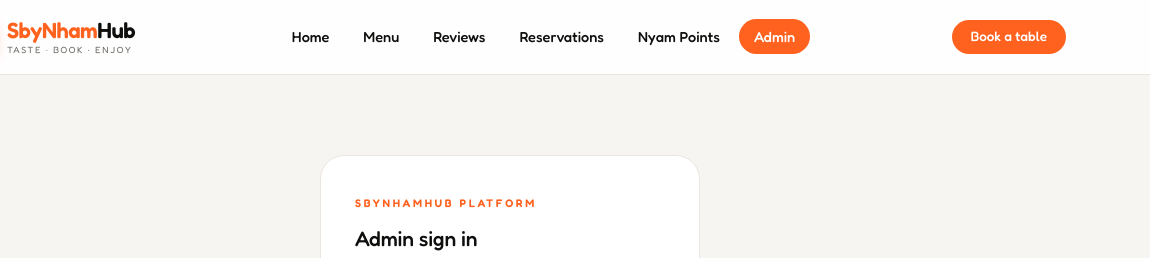
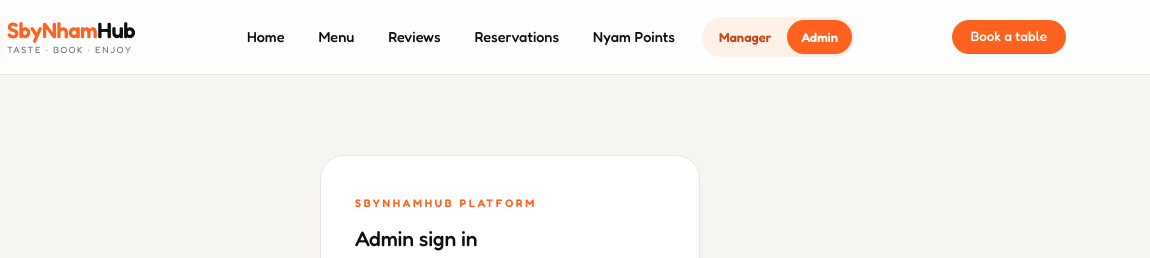
Before and after one commit to YomMunyra/SBYNHAMHUB, a website: page public/admin/index.html in a window 1280 px wide. Shown: the top 258 px of the page, 130-1280 px from the left. Drawn offline with Linux system fonts and the light colour scheme.

Commit message:
Add Manager/Admin portal switch to the site nav menu

```diff
--- a/public/assets/css/style.css
+++ b/public/assets/css/style.css
@@ -209,6 +209,9 @@ p { margin: 0 0 1em; }
 .nav-links a:hover { background: var(--brand-soft); color: var(--brand-mid); }
 .nav-links a.active { background: var(--brand); color: #fff; }
 .nav-cta { display: flex; align-items: center; gap: 12px; }
+.nav-portal { display: flex; align-items: center; gap: 2px; margin-left: 8px; padding: 3px; background: var(--brand-soft); border-radius: var(--r-full); }
+.nav-portal a { padding: 7px 14px; border-radius: var(--r-full); color: var(--peach-text); font-size: 13px; font-weight: 600; }
+.nav-portal a:hover { background: rgba(255, 255, 255, 0.8); color: var(--brand-mid); }
 
 .burger {
   display: none;
@@ -847,6 +850,8 @@ table.data tr:hover { background: var(--brand-soft); }
     gap: 8px;
   }
   .nav-links.open a { padding: 12px 16px; }
+  .nav-links.open .nav-portal { justify-content: stretch; }
+  .nav-links.open .nav-portal a { flex: 1; text-align: center; }
   .grid-2, .grid-3, .grid-4, .grid-6, .stat-grid, .gallery { grid-template-columns: 1fr; }
   .form-grid { grid-template-columns: 1fr; }
   .footer-grid { grid-template-columns: 1fr; gap: 28px; }
--- a/public/assets/js/main.js
+++ b/public/assets/js/main.js
@@ -19,7 +19,10 @@ function renderHeader(active) {
     ['/menu', 'Menu'],
     ['/reviews', 'Reviews'],
     ['/book', 'Reservations'],
-    ['/points', 'Nyam Points'],
+    ['/points', 'Nyam Points']
+  ];
+  const portal = [
+    ['/manager', 'Manager'],
     ['/admin', 'Admin']
   ];
   const nav = document.getElementById('nav');
@@ -34,6 +37,11 @@ function renderHeader(active) {
       ${links.map(([href, label]) =>
         `<li><a href="${href}" class="${href === active ? 'active' : ''}">${label}</a></li>`
       ).join('')}
+      <li class="nav-portal">
+        ${portal.map(([href, label]) =>
+          `<a href="${href}" class="${href === active ? 'active' : ''}">${label}</a>`
+        ).join('')}
+      </li>
     </ul>
     <div class="nav-cta">
       <a class="btn btn-primary btn-sm" href="/book">Book a table</a>
```
